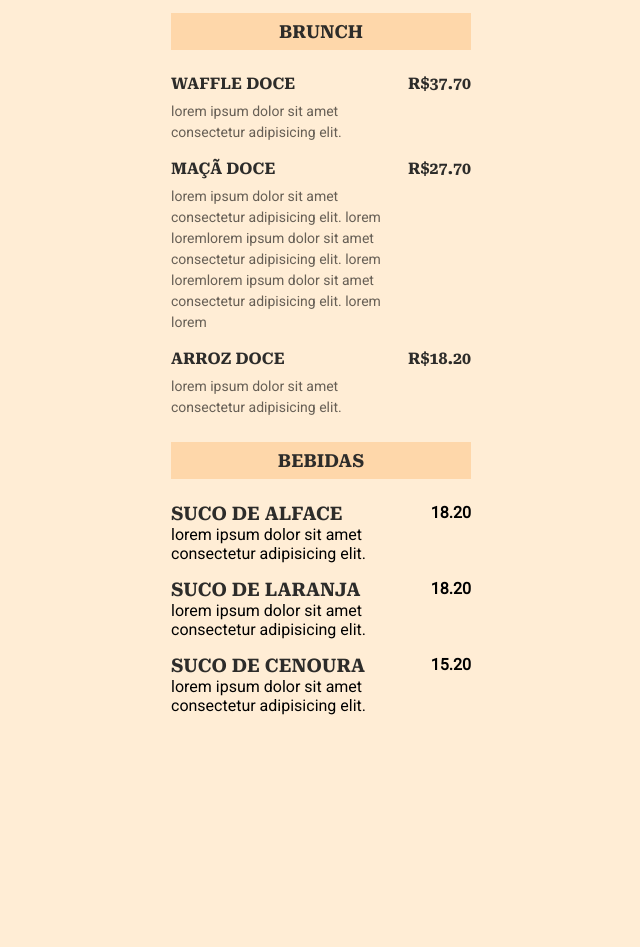
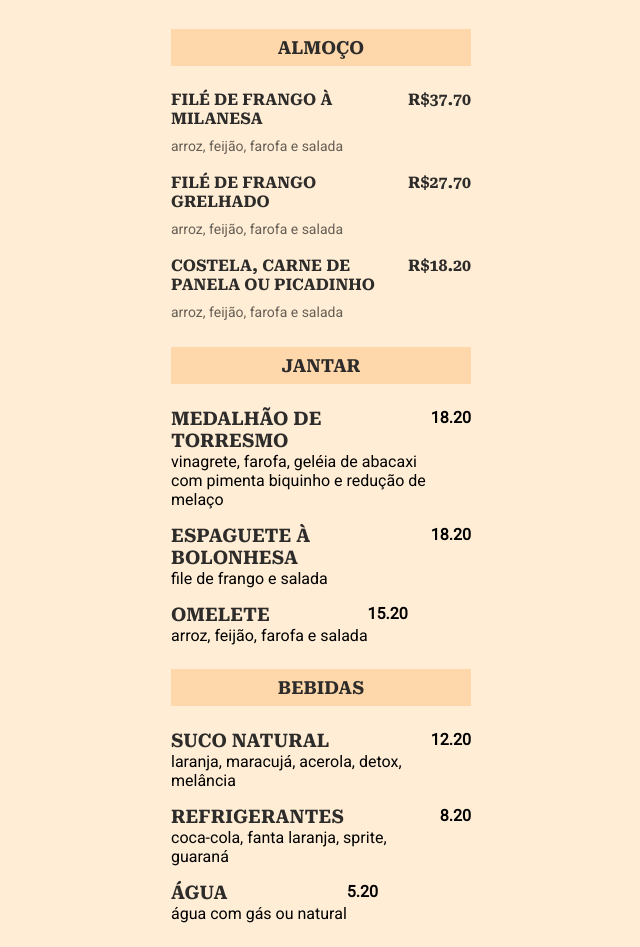
Before and after one commit to Amandatec/maratona_explorer2022, a plain HTML site: page index.html in a window 1280 px wide. Shown: the part 104-1051 px from the top of the page, without its empty margins (319-959 px from the left). Before the commit the page ends 843 px from the top, so only its background shows below. Drawn offline with Linux system fonts and the light colour scheme.

Commit message:
alteração do menu

```diff
--- a/index.html
+++ b/index.html
@@ -13,16 +13,16 @@
   <body>
     <header>
       <h1>Rocket<span>Coffee</span></h1>
-      <p>Aberto todos os dias das 8h-21h</p>
+      <p>Aberto todos os dias das 10h às 14h/ 18h às 21h</p>
     </header>
 
     <section>
-      <h2>BRUNCH</h2>
+      <h2>almoço</h2>
       <ul>
         <li>
           <div class="details">
-            <h3>Waffle Doce</h3>
-            <p class="descrption">lorem ipsum dolor sit amet consectetur adipisicing elit.
+            <h3>Filé de frango à milanesa</h3>
+            <p class="descrption">arroz, feijão, farofa e salada
             </p>
           </div>
           <strong class="price">R$37.70</strong>
@@ -30,8 +30,8 @@
 
         <li>
           <div class="details">
-            <h3>Maçã Doce</h3>
-            <p class="descrption">lorem ipsum dolor sit amet consectetur adipisicing elit. lorem loremlorem ipsum dolor sit amet consectetur adipisicing elit. lorem loremlorem ipsum dolor sit amet consectetur adipisicing elit. lorem lorem
+            <h3>Filé de frango grelhado</h3>
+            <p class="descrption">arroz, feijão, farofa e salada
             </p>
           </div>
           <strong class="price">R$27.70</strong>
@@ -39,8 +39,8 @@
 
         <li>
           <div class="details">
-            <h3>Arroz Doce</h3>
-            <p class="descrption">lorem ipsum dolor sit amet consectetur adipisicing elit.
+            <h3>Costela, carne de panela ou picadinho</h3>
+            <p class="descrption">arroz, feijão, farofa e salada
             </p>
           </div>
           <strong class="price">R$18.20</strong>
@@ -50,28 +50,28 @@
     </section>
 
     <section>
-      <h2>BEBIDAS</h2>
+      <h2>jantar</h2>
       <ul>
         <li>
         <div>
-          <h3>Suco de Alface</h3>
-          <p>lorem ipsum dolor sit amet consectetur adipisicing elit.</p>
+          <h3>Medalhão de torresmo</h3>
+          <p>vinagrete, farofa, geléia de abacaxi com pimenta biquinho e redução de melaço</p>
         </div>
         <strong>18.20</strong>
         </li>
 
         <li>
         <div>
-          <h3>Suco de Laranja</h3>
-          <p>lorem ipsum dolor sit amet consectetur adipisicing elit.</p>
+          <h3>Espaguete à bolonhesa</h3>
+          <p>file de frango e salada</p>
         </div>
         <strong>18.20</strong>
         </li>
 
         <li>
         <div>
-          <h3>Suco de Cenoura</h3>
-          <p>lorem ipsum dolor sit amet consectetur adipisicing elit.</p>
+          <h3>Omelete</h3>
+          <p>arroz, feijão, farofa e salada</p>
         </div>
         <strong>15.20</strong>
         </li>
@@ -79,5 +79,35 @@
 
     </section>
 
-  </body>
+    <section>
+      <h2>bebidas</h2>
+      <ul>
+        <li>
+        <div>
+          <h3>suco natural</h3>
+          <p>laranja, maracujá, acerola, detox, melância</p>
+        </div>
+        <strong>12.20</strong>
+        </li>
+
+        <li>
+        <div>
+          <h3>refrigerantes</h3>
+          <p>coca-cola, fanta laranja, sprite, guaraná</p>
+        </div>
+        <strong>8.20</strong>
+        </li>
+
+        <li>
+        <div>
+          <h3>água</h3>
+          <p>água com gás ou natural</p>
+        </div>
+        <strong>5.20</strong>
+        </li>
+      </ul>
+
+    </section>
+
+  </bod
 </html>
```
